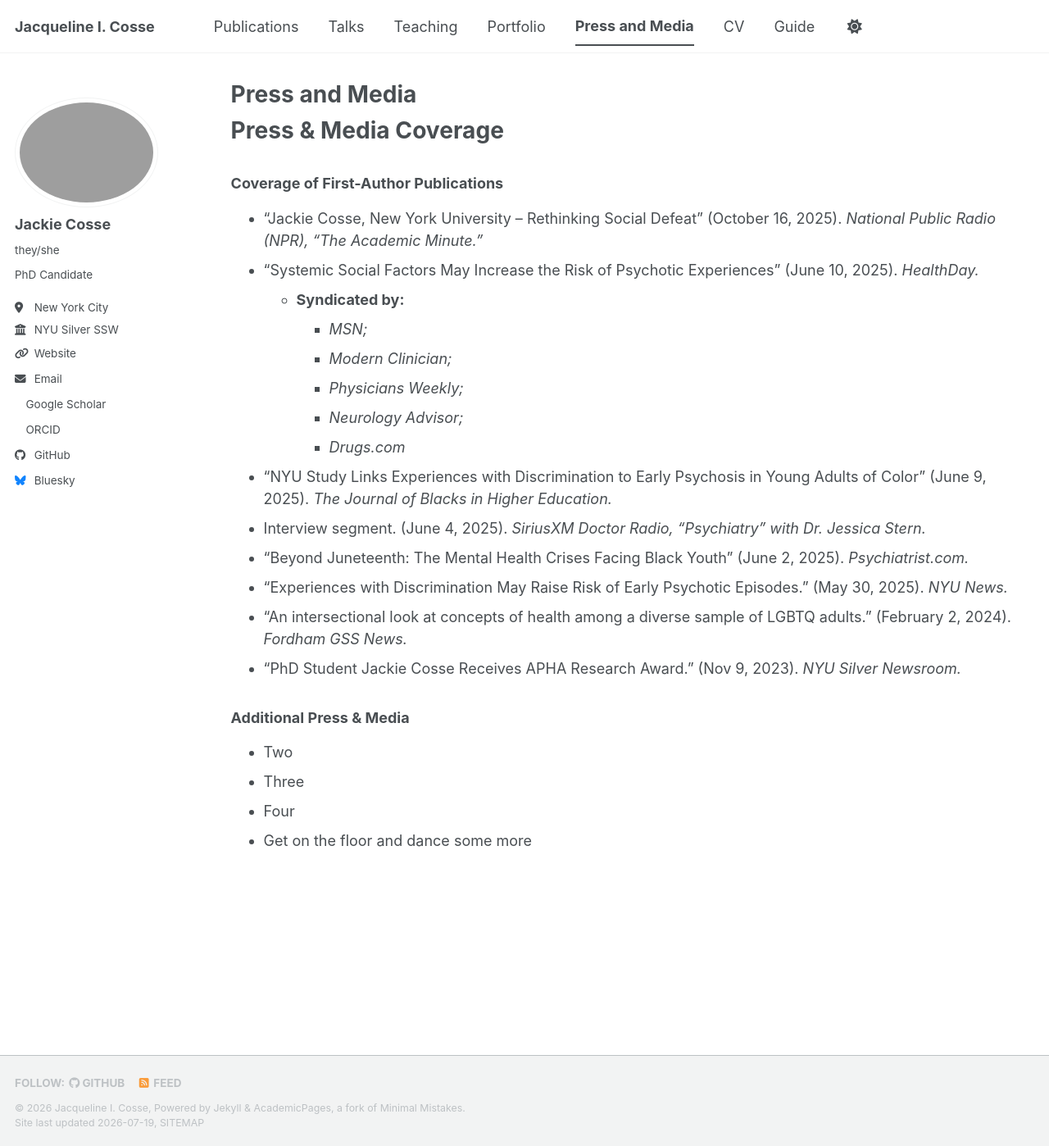
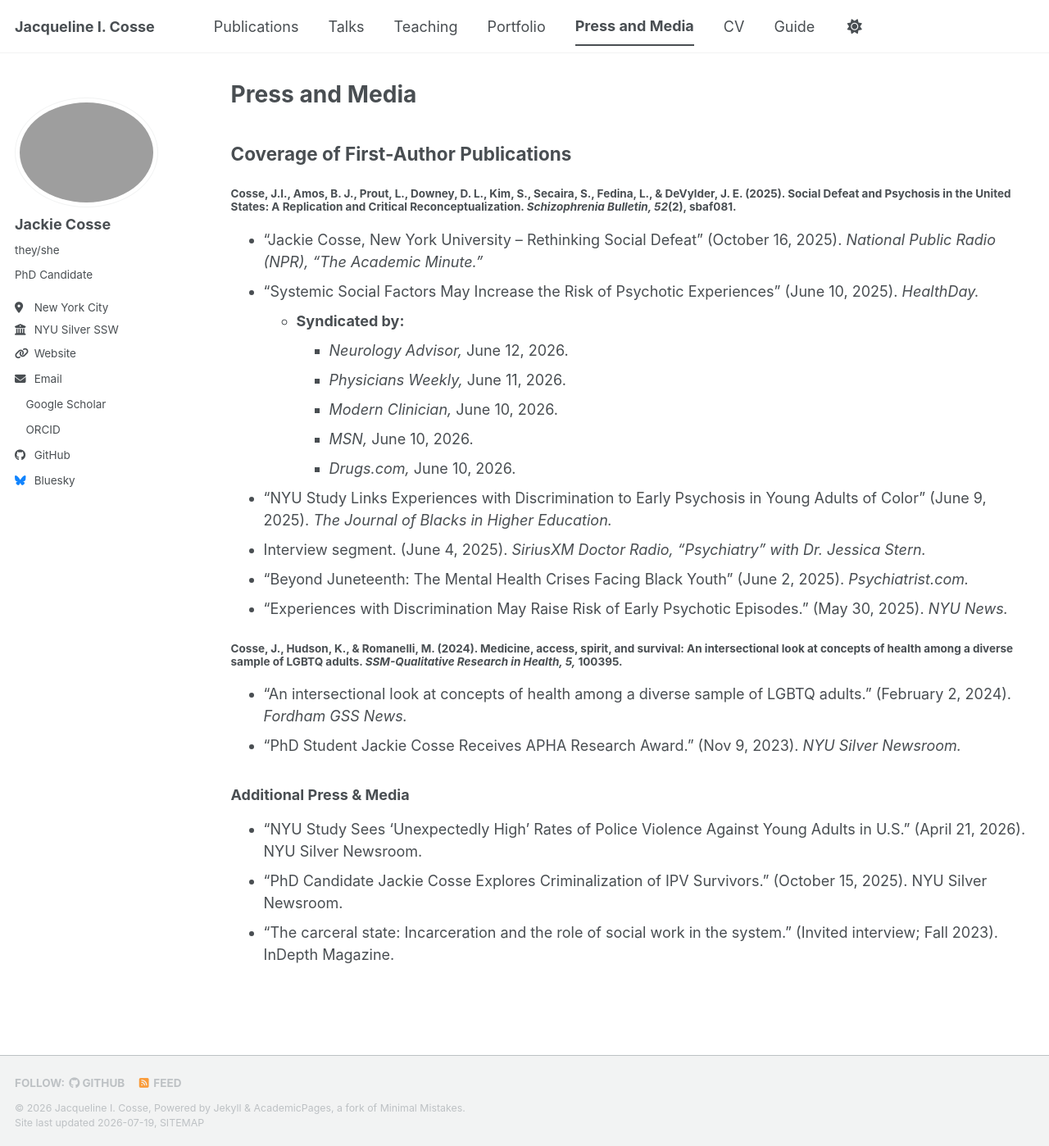
Before and after one commit to jackiecosse/jackiecosse.com, a Jekyll site: the page built from _pages/press.md, in a window 1280 px wide and 1398 px high. Shown: the whole window at 82% size. Built offline with Jekyll 4.4.1, drawn with Linux system fonts in a browser that asks for light colours; a style sheet for code colours, icons or effects is not loaded.

Commit message:
Update press.md

```diff
--- a/_pages/press.md
+++ b/_pages/press.md
@@ -9,26 +9,26 @@ redirect_from:
 
 {% include base_path %}
 
-Press & Media Coverage
-======
-### Coverage of First-Author Publications
+## Coverage of First-Author Publications
+#### Cosse, J.I., Amos, B. J., Prout, L., Downey, D. L., Kim, S., Secaira, S., Fedina, L., & DeVylder, J. E. (2025). Social Defeat and Psychosis in the United States: A Replication and Critical Reconceptualization. _Schizophrenia Bulletin, 52_(2), sbaf081.
   - “Jackie Cosse, New York University – Rethinking Social Defeat” (October 16, 2025). _National Public Radio (NPR), “The Academic Minute.”_
   - “Systemic Social Factors May Increase the Risk of Psychotic Experiences” (June 10, 2025). _HealthDay._
     - **Syndicated by:**
-      - _MSN;_
-      - _Modern Clinician;_
-      - _Physicians Weekly;_
-      - _Neurology Advisor;_
-      - _Drugs.com_
+      - _Neurology Advisor,_ June 12, 2026.
+      - _Physicians Weekly,_ June 11, 2026.
+      - _Modern Clinician,_ June 10, 2026.
+      - _MSN,_ June 10, 2026.
+      - _Drugs.com,_ June 10, 2026.
   - “NYU Study Links Experiences with Discrimination to Early Psychosis in Young Adults of Color” (June 9, 2025). _The Journal of Blacks in Higher Education._
   - Interview segment. (June 4, 2025). _SiriusXM Doctor Radio, “Psychiatry” with Dr. Jessica Stern._
   - “Beyond Juneteenth: The Mental Health Crises Facing Black Youth” (June 2, 2025). _Psychiatrist.com._
   - “Experiences with Discrimination May Raise Risk of Early Psychotic Episodes.” (May 30, 2025). _NYU News._
+
+#### Cosse, J., Hudson, K., & Romanelli, M. (2024). Medicine, access, spirit, and survival: An intersectional look at concepts of health among a diverse sample of LGBTQ adults. _SSM-Qualitative Research in Health, 5,_ 100395.
   - “An intersectional look at concepts of health among a diverse sample of LGBTQ adults.” (February 2, 2024). _Fordham GSS News._
   - “PhD Student Jackie Cosse Receives APHA Research Award.” (Nov 9, 2023). _NYU Silver Newsroom._
 
 ### Additional Press & Media
-  - Two
-  - Three
-  - Four
-  - Get on the floor and dance some more
+  - “NYU Study Sees ‘Unexpectedly High’ Rates of Police Violence Against Young Adults in U.S.” (April 21, 2026). NYU Silver Newsroom.
+  - “PhD Candidate Jackie Cosse Explores Criminalization of IPV Survivors.” (October 15, 2025). NYU Silver Newsroom.
+  - “The carceral state: Incarceration and the role of social work in the system.” (Invited interview; Fall 2023). InDepth Magazine.
```
